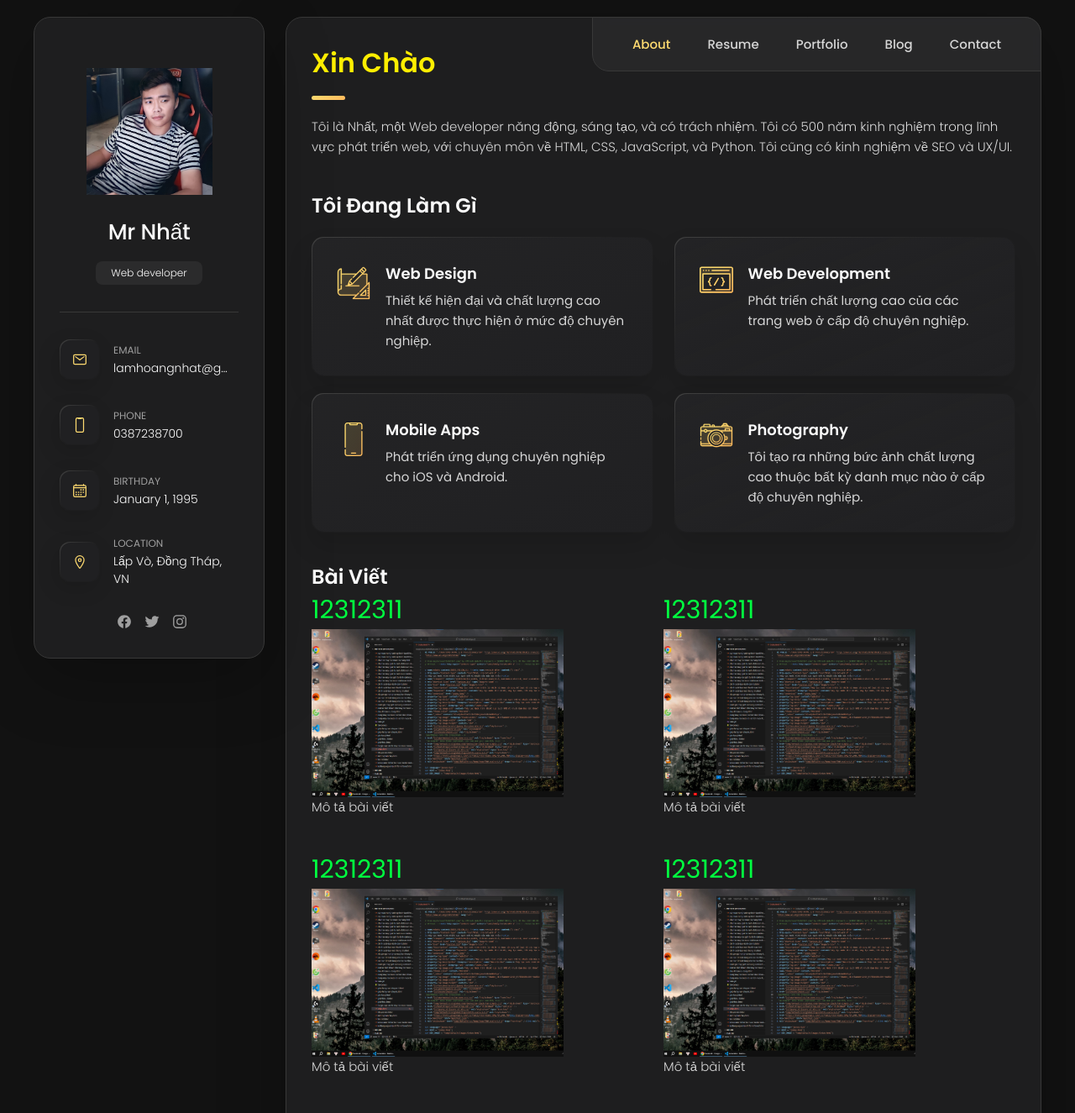
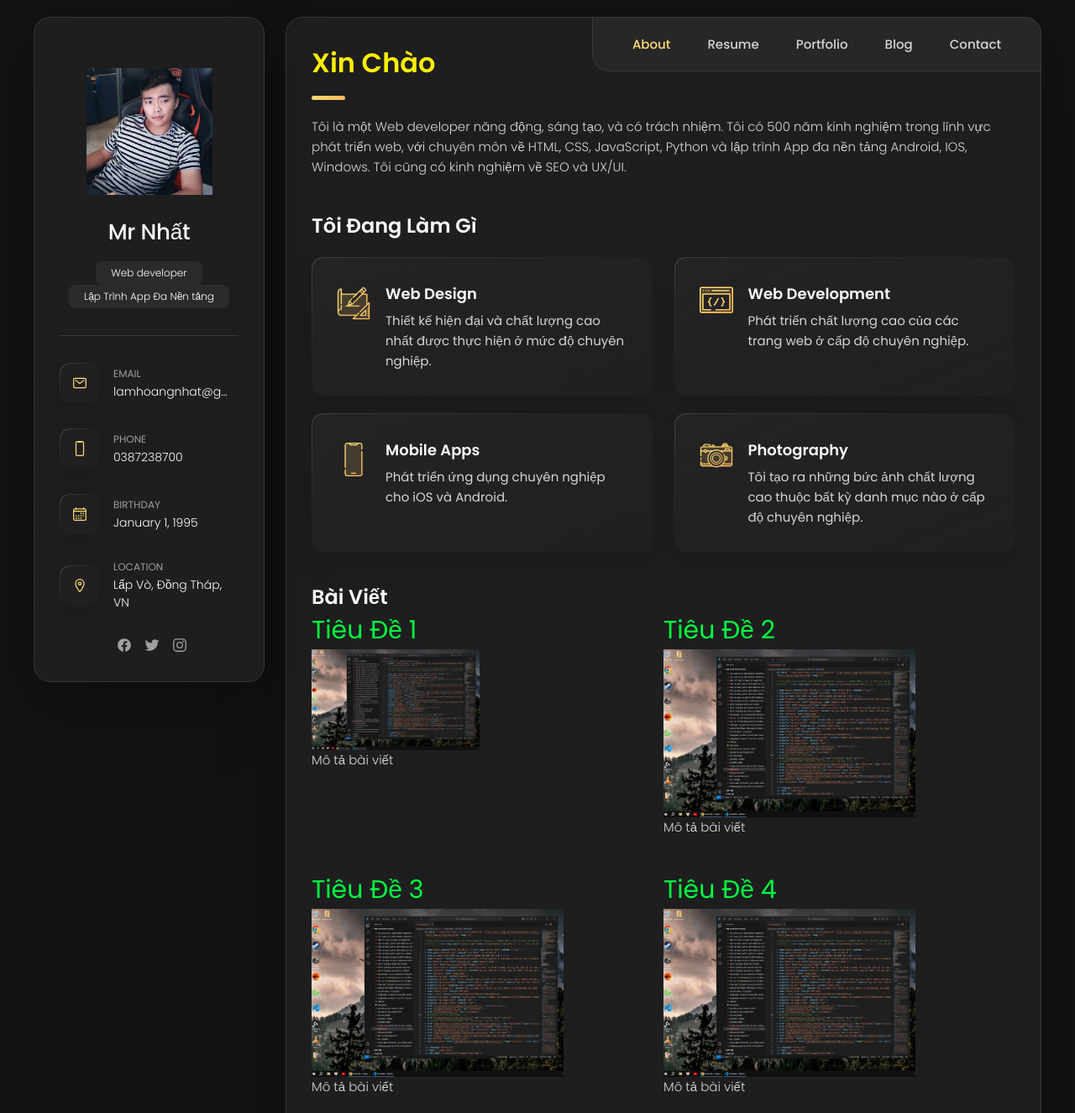
Before and after one commit to testernhat/nhatlam, a plain HTML site: page index.html in a window 1280 px wide. Shown: the part 40-1365 px from the top of the page at 84% size. Drawn offline with nearby package versions, Linux system fonts and the light colour scheme.

Commit message:
Update index.html

```diff
--- a/index.html
+++ b/index.html
@@ -49,6 +49,7 @@
           <h1 class="name" title="Mr Nhất">Mr Nhất</h1>
 
           <p class="title">Web developer</p>
+          <p class="title">Lập Trình App Đa Nền tảng</p>
         </div>
 
         <button class="info_more-btn" data-sidebar-btn>
@@ -209,7 +210,7 @@
 
         <section class="about-text">
           <p>
-            Tôi là Nhất, một Web developer năng động, sáng tạo, và có trách nhiệm. Tôi có 500 năm kinh nghiệm trong lĩnh vực phát triển web, với chuyên môn về HTML, CSS, JavaScript, và Python. Tôi cũng có kinh nghiệm về SEO và UX/UI.
+            Tôi là một Web developer năng động, sáng tạo, và có trách nhiệm. Tôi có 500 năm kinh nghiệm trong lĩnh vực phát triển web, với chuyên môn về HTML, CSS, JavaScript, Python và lập trình App đa nền tảng Android, IOS, Windows. Tôi cũng có kinh nghiệm về SEO và UX/UI.
           </p>
         </section>
 
@@ -297,22 +298,22 @@
           <h3 class="h3 clients-title">Bài Viết</h3>
           <ul class="client-list">
               <li class="client-item">
-                  <a href="them bai viet.html" style="color: rgb(0, 255, 64); font-size: 30px;">12312311</a>
+                  <a href="them bai viet.html" style="color: rgb(0, 255, 64); font-size: 30px;">Tiêu Đề 1</a>
+                  <img src="./assets/images/anh minh hoa.jpg" alt="Mô tả ảnh" width="200" height="120">
+                  <section class="about-text">Mô tả bài viết</section>
+              </li>
+            <li class="client-item">
+                  <a href="them bai viet.html" style="color: rgb(0, 255, 64); font-size: 30px;">Tiêu Đề 2</a>
                   <img src="./assets/images/anh minh hoa.jpg" alt="Mô tả ảnh" width="300" height="200">
                   <section class="about-text">Mô tả bài viết</section>
               </li>
             <li class="client-item">
-                  <a href="them bai viet.html" style="color: rgb(0, 255, 64); font-size: 30px;">12312311</a>
+                  <a href="them bai viet.html" style="color: rgb(0, 255, 64); font-size: 30px;">Tiêu Đề 3</a>
                   <img src="./assets/images/anh minh hoa.jpg" alt="Mô tả ảnh" width="300" height="200">
                   <section class="about-text">Mô tả bài viết</section>
               </li>
             <li class="client-item">
-                  <a href="them bai viet.html" style="color: rgb(0, 255, 64); font-size: 30px;">12312311</a>
-                  <img src="./assets/images/anh minh hoa.jpg" alt="Mô tả ảnh" width="300" height="200">
-                  <section class="about-text">Mô tả bài viết</section>
-              </li>
-            <li class="client-item">
-                  <a href="them bai viet.html" style="color: rgb(0, 255, 64); font-size: 30px;">12312311</a>
+                  <a href="them bai viet.html" style="color: rgb(0, 255, 64); font-size: 30px;">Tiêu Đề 4</a>
                   <img src="./assets/images/anh minh hoa.jpg" alt="Mô tả ảnh" width="300" height="200">
                   <section class="about-text">Mô tả bài viết</section>
               </li>
```
